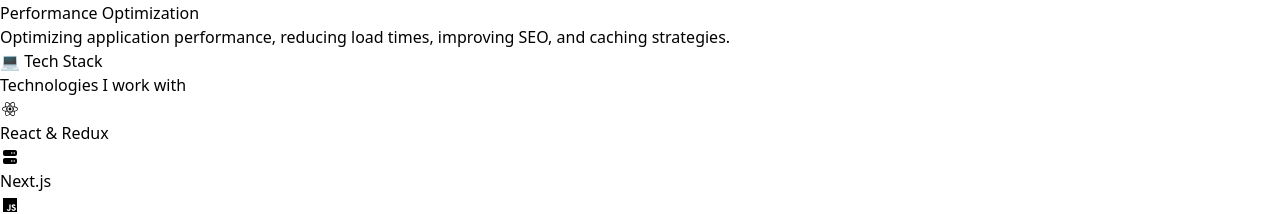
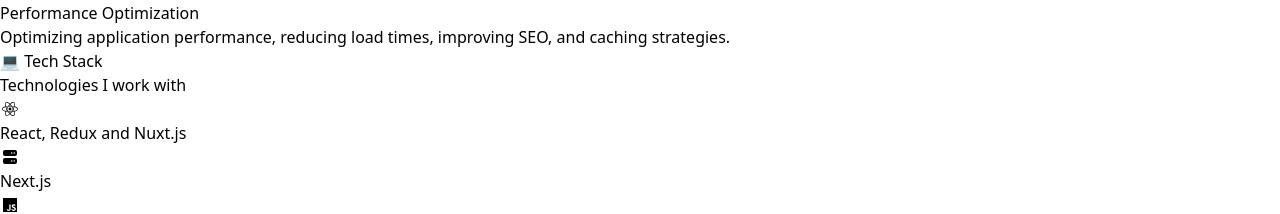
Before and after one commit to hagerSe/Portfolio, a React (Vite) app: page /about in a window 1280 px wide. Shown: the part 887-1101 px from the top of the page. Built offline with nearby package versions, Linux system fonts and the light colour scheme.

Commit message:
update the code

```diff
--- a/src/Pages/About.jsx
+++ b/src/Pages/About.jsx
@@ -76,7 +76,7 @@ const About = () => {
   ]
 
   const techSkills = [
-    { name: 'React & Redux', icon: <FontAwesomeIcon icon={faReact} className="text-blue-500 text-2xl" />, color: 'bg-blue-100 text-blue-600' },
+    { name: 'React, Redux and Nuxt.js', icon: <FontAwesomeIcon icon={faReact} className="text-blue-500 text-2xl" />, color: 'bg-blue-100 text-blue-600' },
     { name: 'Next.js', icon: <FontAwesomeIcon icon={faServer} className="text-black text-2xl" />, color: 'bg-gray-100 text-gray-700' },
     { name: 'JavaScript', icon: <FontAwesomeIcon icon={faJs} className="text-yellow-400 text-2xl" />, color: 'bg-yellow-100 text-yellow-600' },
     { name: 'TypeScript', icon: <FontAwesomeIcon icon={faCode} className="text-blue-500 text-2xl" />, color: 'bg-blue-100 text-blue-600' },
```
